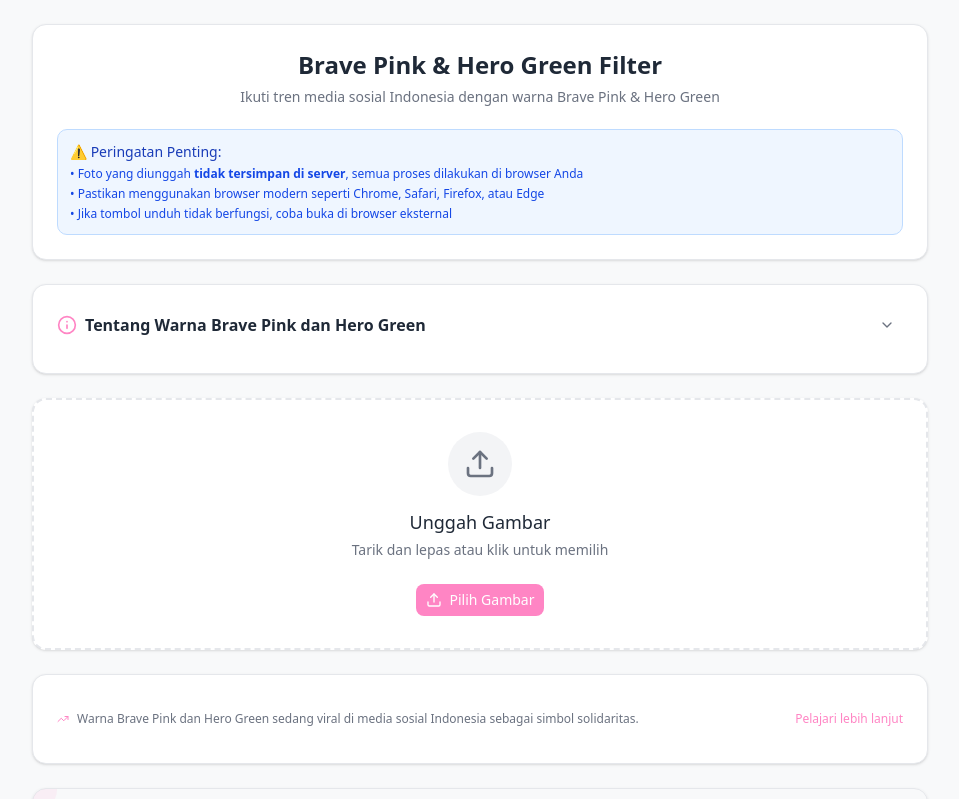
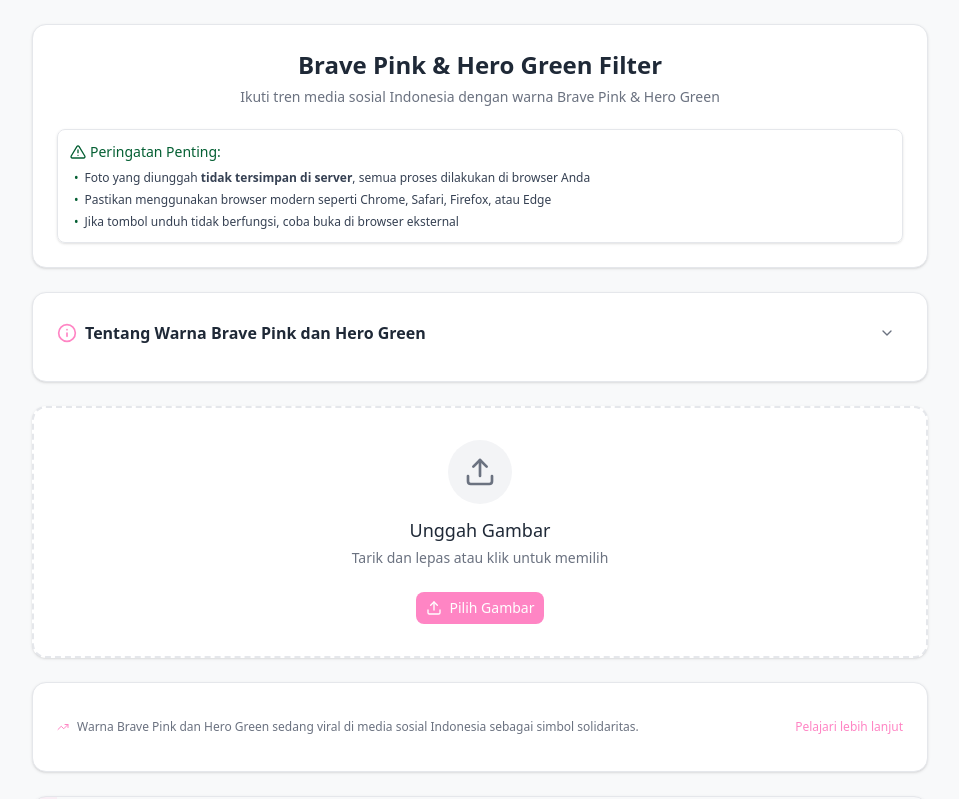
Before and after one commit to rendichpras/bravepinkherogreen, a Next.js app: page / in a window 1280 px wide. Shown: the top 799 px of the page, without its empty margins (160-1119 px from the left). Built offline with nearby package versions, Linux system fonts and the light colour scheme.

Commit message:
Perbarui tampilan peringatan penting dan informasi unduhan di halaman utama dan komponen editor gambar. Tambahkan metode baru untuk mengunduh gambar yang lebih kompatibel dengan berbagai browser, termasuk instruksi untuk pengguna browser in-app.

```diff
--- a/app/page.tsx
+++ b/app/page.tsx
@@ -29,14 +29,32 @@ export default function Home() {
             </CardDescription>
 
             {/* Peringatan dan Tips */}
-            <div className="mt-4 p-3 bg-blue-50 border border-blue-200 rounded-lg">
-              <div className="text-sm text-blue-800 font-medium mb-1">
-                ⚠️ Peringatan Penting:
-              </div>
-              <div className="text-xs text-blue-700 space-y-1">
-                <p>• Foto yang diunggah <strong>tidak tersimpan di server</strong>, semua proses dilakukan di browser Anda</p>
-                <p>• Pastikan menggunakan browser modern seperti Chrome, Safari, Firefox, atau Edge</p>
-                <p>• Jika tombol unduh tidak berfungsi, coba buka di browser eksternal</p>
+            <div className="mt-4">
+              <div className="p-3 bg-hero-green/10 border border-hero-green/30 rounded-md shadow-sm">
+                <div className="text-xs text-left">
+                  <p className="font-medium mb-2 text-sm text-hero-green flex items-center">
+                    <svg xmlns="http://www.w3.org/2000/svg" width="16" height="16" viewBox="0 0 24 24" fill="none" stroke="currentColor" strokeWidth="2" strokeLinecap="round" strokeLinejoin="round" className="mr-1">
+                      <path d="M10.29 3.86L1.82 18a2 2 0 0 0 1.71 3h16.94a2 2 0 0 0 1.71-3L13.71 3.86a2 2 0 0 0-3.42 0z"></path>
+                      <line x1="12" y1="9" x2="12" y2="13"></line>
+                      <line x1="12" y1="17" x2="12.01" y2="17"></line>
+                    </svg>
+                    Peringatan Penting:
+                  </p>
+                  <div className="space-y-1.5 text-gray-700 pl-1">
+                    <p className="flex items-start">
+                      <span className="text-hero-green mr-1.5">•</span>
+                      <span>Foto yang diunggah <strong>tidak tersimpan di server</strong>, semua proses dilakukan di browser Anda</span>
+                    </p>
+                    <p className="flex items-start">
+                      <span className="text-hero-green mr-1.5">•</span>
+                      <span>Pastikan menggunakan browser modern seperti Chrome, Safari, Firefox, atau Edge</span>
+                    </p>
+                    <p className="flex items-start">
+                      <span className="text-hero-green mr-1.5">•</span>
+                      <span>Jika tombol unduh tidak berfungsi, coba buka di browser eksternal</span>
+                    </p>
+                  </div>
+                </div>
               </div>
             </div>
           </CardHeader>
--- a/components/duotone-processor.tsx
+++ b/components/duotone-processor.tsx
@@ -125,17 +125,81 @@ export function DuotoneProcessor({ bravePink, heroGreen }: DuotoneProcessorProps
     setShowOriginal(prev => !prev);
   }, []);
 
-  // Fungsi untuk mengunduh gambar
+  // Fungsi untuk mengunduh gambar yang berfungsi di semua browser termasuk in-app browser
   const downloadImage = useCallback(() => {
     if (!canvasRef.current) return;
 
     try {
+      // Mendapatkan data URL dari canvas
+      const dataUrl = canvasRef.current.toDataURL("image/png");
+
+      // Metode 1: Menggunakan a.click() (metode standar)
       const link = document.createElement("a");
       link.download = "duotone-image.png";
-      link.href = canvasRef.current.toDataURL("image/png");
+      link.href = dataUrl;
+
+      // Metode 2: Untuk browser yang tidak mendukung a.click()
+      // Tambahkan link ke DOM, klik, lalu hapus (lebih kompatibel)
+      document.body.appendChild(link);
       link.click();
+      document.body.removeChild(link);
+
+      // Metode 3: Fallback untuk browser in-app seperti IG, FB, dll
+      // Buka gambar di tab baru dan berikan instruksi untuk menyimpan
+      if (navigator.userAgent.match(/(Instagram|FBAV|FBAN|Line|KAKAOTALK|NAVER|Snapchat|Pinterest|Twitter|WhatsApp|WeChat)/i)) {
+        // Simpan referensi ke tab baru untuk mencegah pemblokiran popup
+        const newTab = window.open();
+        if (newTab) {
+          newTab.document.write(`
+            <html>
+              <head>
+                <title>Simpan Gambar</title>
+                <meta name="viewport" content="width=device-width, initial-scale=1.0">
+                <style>
+                  body { font-family: system-ui, sans-serif; margin: 0; padding: 20px; background-color: #fafafa; }
+                  h2 { text-align: center; color: #FF85C4; margin-bottom: 20px; }
+                  img { max-width: 100%; height: auto; margin-bottom: 20px; display: block; margin-left: auto; margin-right: auto; border-radius: 8px; box-shadow: 0 4px 6px rgba(0,0,0,0.1); }
+                  .instructions { background: #fff9fb; padding: 20px; border-radius: 8px; margin-bottom: 20px; text-align: left; border: 1px solid rgba(255,133,196,0.3); box-shadow: 0 2px 4px rgba(0,0,0,0.05); }
+                  .instructions p { margin: 8px 0; }
+                  .instructions p strong { color: #FF85C4; }
+                  .step { display: flex; align-items: flex-start; margin-bottom: 10px; }
+                  .step-number { background: #FF85C4; color: white; width: 24px; height: 24px; border-radius: 50%; display: flex; align-items: center; justify-content: center; margin-right: 10px; font-weight: bold; flex-shrink: 0; }
+                  .step-text { flex: 1; }
+                </style>
+              </head>
+              <body>
+                <h2>Gambar Duotone Anda</h2>
+                <div class="instructions">
+                  <p><strong>Cara Menyimpan Gambar:</strong></p>
+                  <div class="step">
+                    <div class="step-number">1</div>
+                    <div class="step-text">Tekan lama pada gambar di bawah</div>
+                  </div>
+                  <div class="step">
+                    <div class="step-number">2</div>
+                    <div class="step-text">Pilih "Simpan Gambar" atau "Download"</div>
+                  </div>
+                  <div class="step">
+                    <div class="step-number">3</div>
+                    <div class="step-text">Jika tidak bisa, ambil screenshot gambar dari layar Anda</div>
+                  </div>
+                </div>
+                <img src="${dataUrl}" alt="Duotone Image" />
+              </body>
+            </html>
+          `);
+          newTab.document.close();
+        }
+      }
     } catch (error) {
       console.error("Error downloading image:", error);
+
+      // Fallback terakhir: Buka gambar di tab baru jika semua metode gagal
+      try {
+        window.open(canvasRef.current.toDataURL("image/png"));
+      } catch (fallbackError) {
+        console.error("Fallback error:", fallbackError);
+      }
     }
   }, []);
 
--- a/components/image-editor.tsx
+++ b/components/image-editor.tsx
@@ -164,9 +164,34 @@ export function ImageEditor({
 
         {/* Info Download */}
         <div className="px-6 pb-4">
-          <div className="p-2 bg-gray-50 border border-gray-200 rounded-md">
-            <div className="text-xs text-gray-600 text-center">
-              <span className="font-medium">Tidak bisa diunduh?</span> Gunakan browser eksternal seperti Chrome, Safari, Firefox, atau Edge
+          <div className="p-3 bg-brave-pink/10 border border-brave-pink/30 rounded-md shadow-sm">
+            <div className="text-xs text-left">
+              <p className="font-medium mb-2 text-sm text-brave-pink flex items-center">
+                <svg xmlns="http://www.w3.org/2000/svg" width="16" height="16" viewBox="0 0 24 24" fill="none" stroke="currentColor" strokeWidth="2" strokeLinecap="round" strokeLinejoin="round" className="mr-1">
+                  <path d="M21 15v4a2 2 0 0 1-2 2H5a2 2 0 0 1-2-2v-4"></path>
+                  <polyline points="7 10 12 15 17 10"></polyline>
+                  <line x1="12" y1="15" x2="12" y2="3"></line>
+                </svg>
+                Cara Mengunduh Gambar:
+              </p>
+              <div className="space-y-1.5 text-gray-700 pl-1">
+                <p className="flex items-start">
+                  <span className="text-brave-pink mr-1.5">•</span>
+                  <span><strong>Browser biasa:</strong> Klik tombol Unduh</span>
+                </p>
+                <p className="flex items-start">
+                  <span className="text-brave-pink mr-1.5">•</span>
+                  <span><strong>Browser Instagram/Facebook:</strong> Klik Unduh, lalu tekan lama pada gambar yang muncul</span>
+                </p>
+                <p className="flex items-start">
+                  <span className="text-brave-pink mr-1.5">•</span>
+                  <span><strong>Jika tidak bisa:</strong> Coba buka aplikasi ini di browser Chrome/Safari</span>
+                </p>
+                <p className="flex items-start">
+                  <span className="text-brave-pink mr-1.5">•</span>
+                  <span><strong>Tetap tidak bisa?</strong> Ambil screenshot gambar dari layar Anda</span>
+                </p>
+              </div>
             </div>
           </div>
         </div>
```
